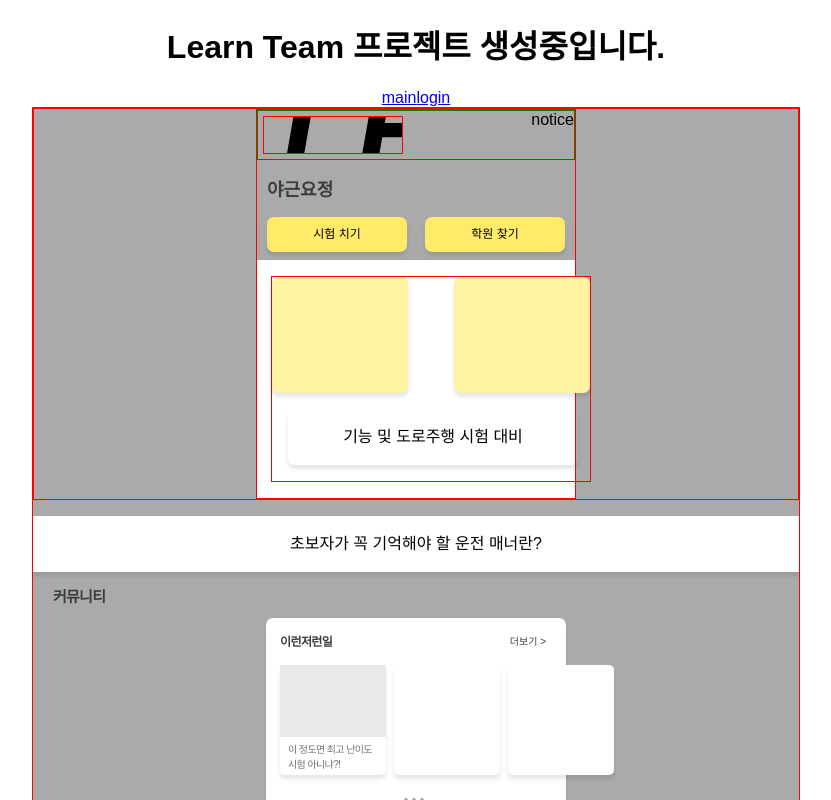
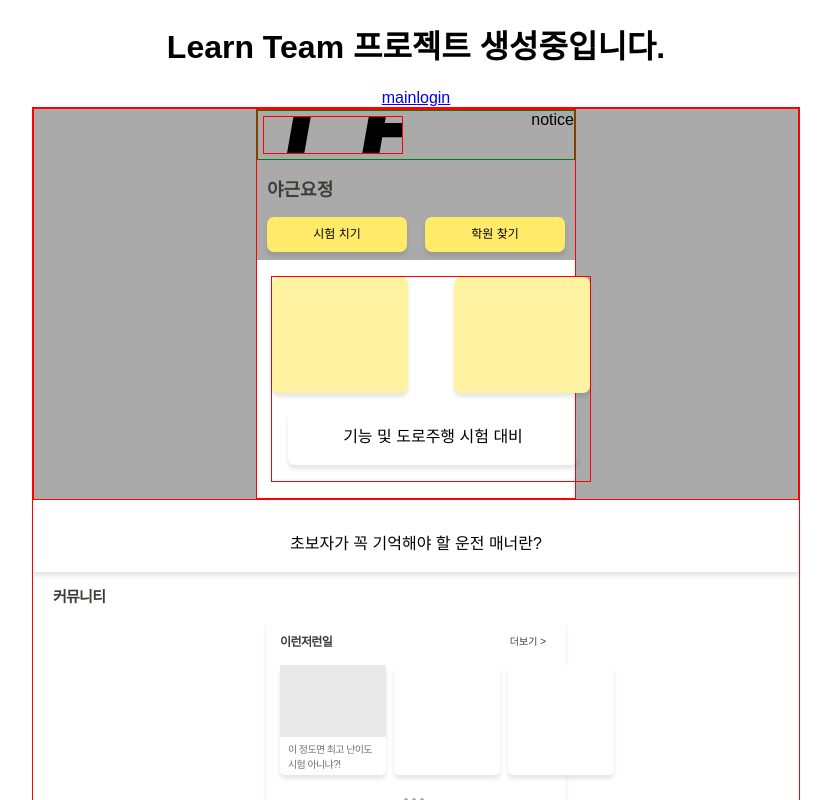
Before and after one commit to manjyuriah/DALIGO_FE, a React (Create React App) app in the folder learn/: page / in a window 1280 px wide. Shown: the top 800 px of the page, without its empty margins (224-1055 px from the left). Built offline with nearby package versions, Linux system fonts and the light colour scheme.

Commit message:
생성,수정중입니다.

```diff
--- a/learn/src/assets/css/main.scss
+++ b/learn/src/assets/css/main.scss
@@ -16,13 +16,12 @@ button {
   margin: 0 auto;
 }
 .main__Wrapper{
-  width: 768px;
+  width: 768px; //tablet size
   margin: 0 auto;
-  background-color: #aaa;
   border: 1px solid red;
 
 }
-// Section-top
+// 메인 상단
 .main-Wrap-position {
   border: 1px solid red;
   background-color: #aaa;
@@ -68,7 +67,7 @@ button {
     }
   }
 }
-// Section-middle
+// 컨텐츠 바디
 .index-body{
   background-color: #fff;
   padding: 16px 14px;
--- a/learn/src/lib/SwiperSlide.js
+++ b/learn/src/lib/SwiperSlide.js
@@ -6,7 +6,7 @@ import 'swiper/css/navigation';
 import 'swiper/css/pagination';
 import 'swiper/css/scrollbar';
 
-
+//생성중입니다.
 export default SwiperSlide = () => {
     return (
       <Swiper
--- a/learn/src/lib/api/registerManager.js
+++ b/learn/src/lib/api/registerManager.js
@@ -9,7 +9,7 @@ function registerProcess(_nickname, _age, _area, _setState) {
         data: {
             nickname: _nickname,
             age: _age,
-            area, _area
+            area: _area
         }
     })
     .then(res => {
--- a/learn/src/pages/Main.js
+++ b/learn/src/pages/Main.js
@@ -2,6 +2,7 @@
 import "../assets/css/main.scss";
 
 //test file load
+//생성, 수정중 입니다.
 const Main = () => {
   return (
     <>
```
